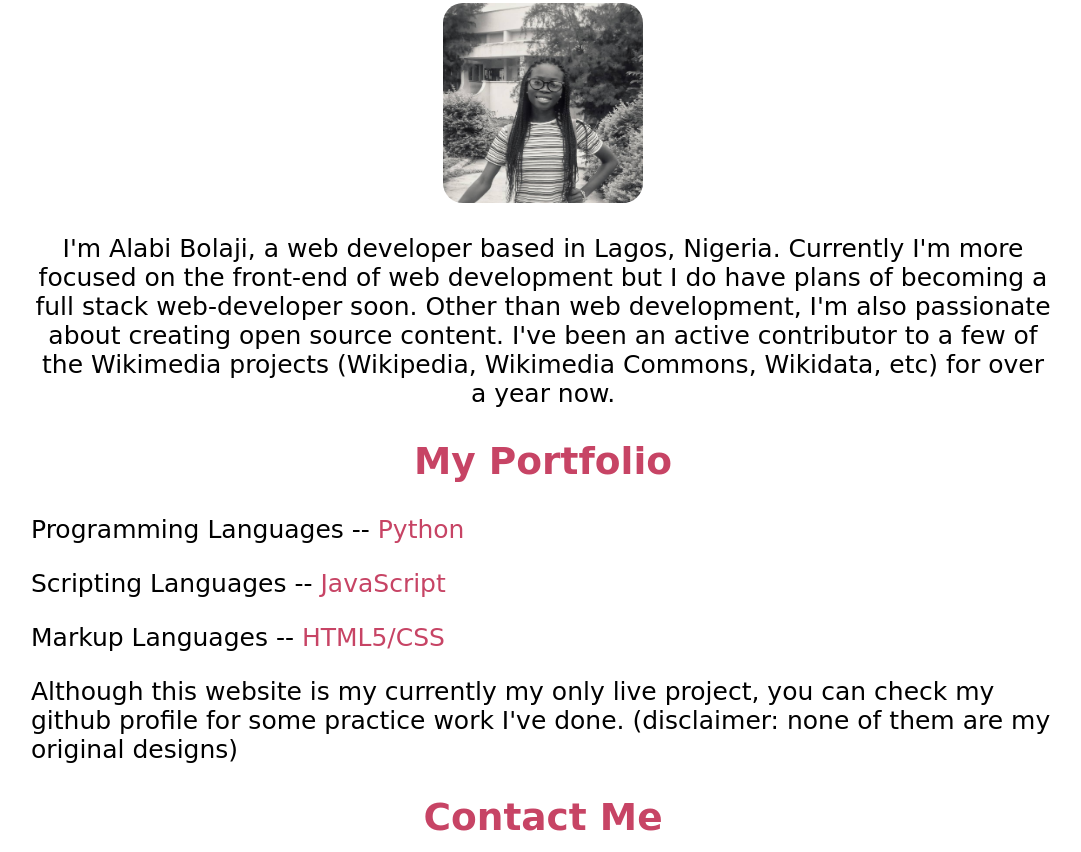
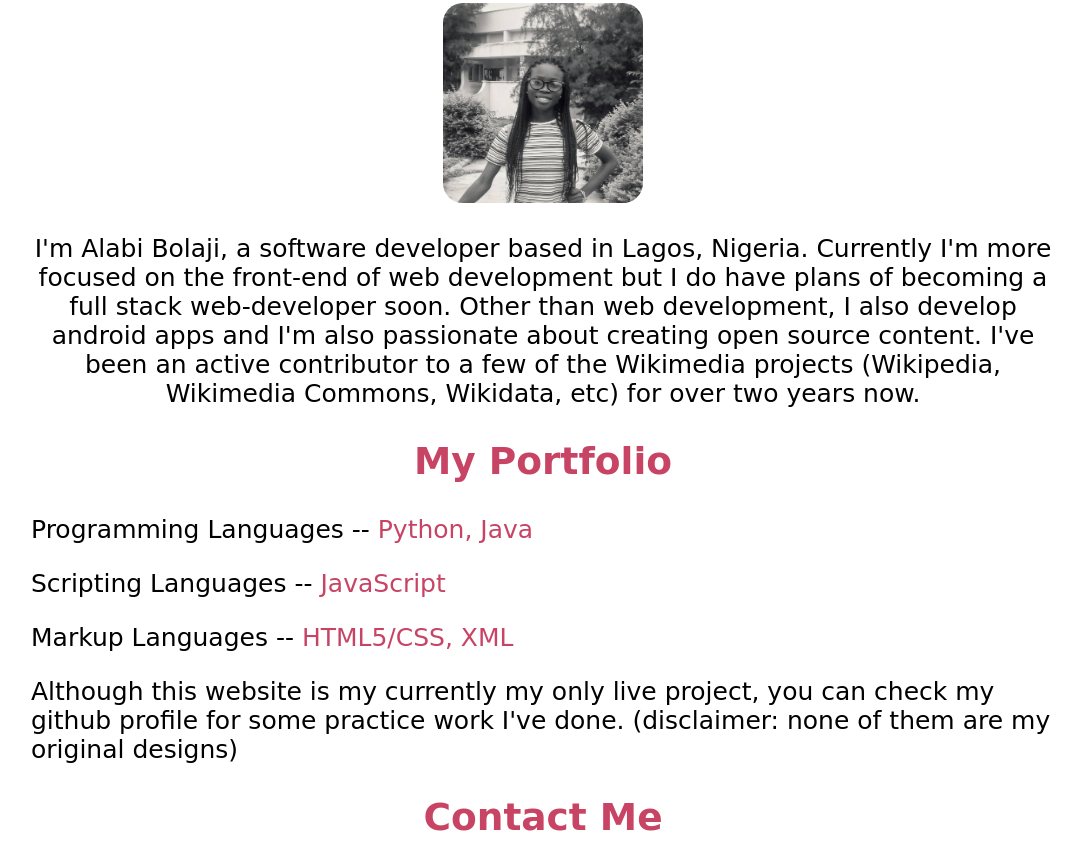
Before and after one commit to Bilijin/bilijin.github.io, a plain HTML site: page index.html in a window 1280 px wide. Shown: the part 555-1407 px from the top of the page, without its empty margins (97-1178 px from the left). Drawn offline with Linux system fonts and the light colour scheme.

Commit message:
updated index.html

```diff
--- a/index.html
+++ b/index.html
@@ -24,15 +24,15 @@
         <div  id="aboutme">
             <h2>About Me</h2>
             <img src="images/IMG-20180712-WA0048.jpg" alt="a picture of me" id="picme">
-            <p>I'm Alabi Bolaji, a web developer based in Lagos, Nigeria. Currently I'm more focused on the front-end of web development but I do have plans of becoming a full stack web-developer soon. Other than web development, I'm also passionate about creating open source content. I've been an active contributor to a few of the Wikimedia projects (Wikipedia, Wikimedia Commons, Wikidata, etc) for over a year now.</p>
+            <p>I'm Alabi Bolaji, a software developer based in Lagos, Nigeria. Currently I'm more focused on the front-end of web development but I do have plans of becoming a full stack web-developer soon. Other than web development, I also develop android apps and I'm also passionate about creating open source content. I've been an active contributor to a few of the Wikimedia projects (Wikipedia, Wikimedia Commons, Wikidata, etc) for over two years now.</p>
         </div>
     </div>
     <div id="portfolio">
         <h2>My Portfolio</h2>
         <!-- this section is mostly empty for now because I don't have much of a portfolio as a web developer yet-->
-        <p>Programming Languages -- <span class="info">Python</span></p>
+        <p>Programming Languages -- <span class="info">Python, Java</span></p>
         <p>Scripting Languages -- <span class="info">JavaScript</span></p>
-        <p>Markup Languages -- <span class="info">HTML5/CSS</span></p>
+        <p>Markup Languages -- <span class="info">HTML5/CSS, XML</span></p>
         Although this website is my currently my only live project, you can check my github profile for some practice work I've done. (disclaimer: none of them are my original designs)
     </div>
     <div id="contact">
```
